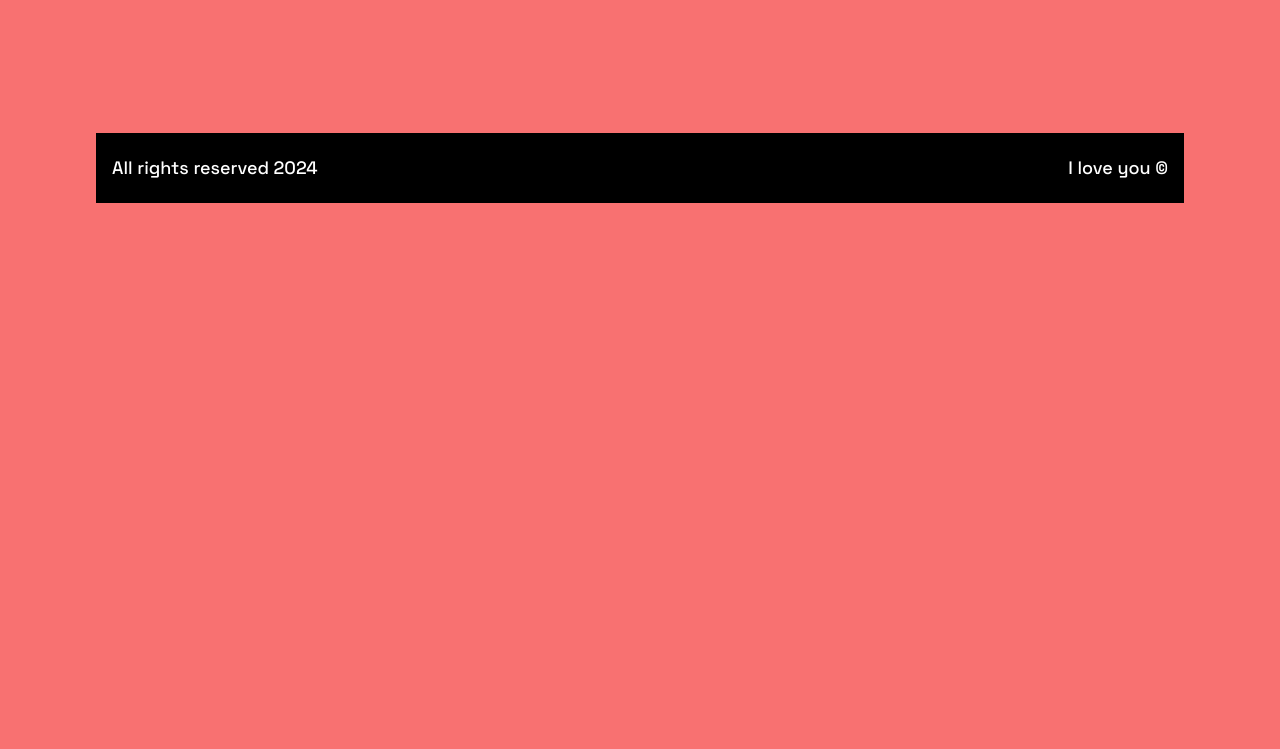
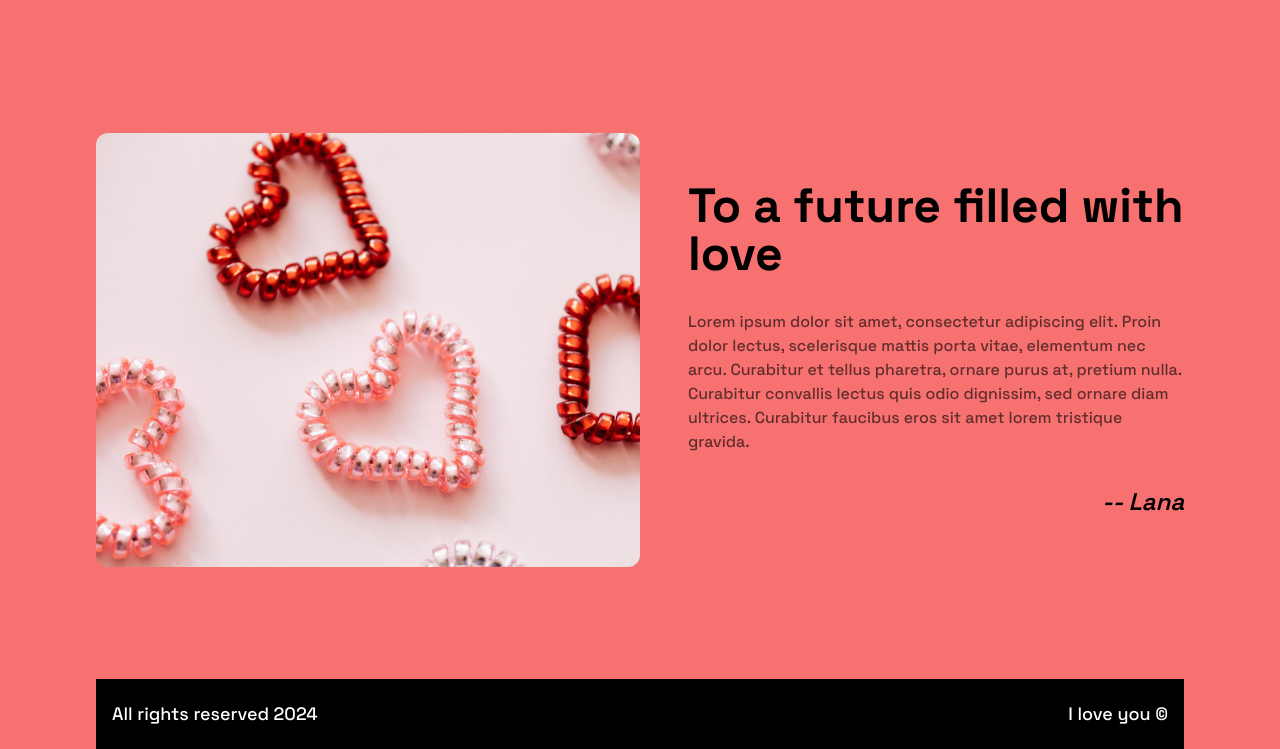
Before and after one commit to jesutobi-world/Valentine, a website: page src/index.html in a window 1280 px wide. Shown: the part 3467-4216 px from the top of the page. Before the commit the page ends 3670 px from the top, so only its background shows below. Drawn offline with Linux system fonts and the light colour scheme.

```diff
--- a/src/index.html
+++ b/src/index.html
@@ -76,7 +76,16 @@
                 <img src="./images/wood-heart.jpg" alt="image 16" class="object-cover h-[100%] w-[100%]">
             </div>
         </div>
-
+    </section>
+    <section class="w-[90%] lg:w-full h-auto flex flex-col gap-8 lg:gap-0 items-center text-center lg:text-left lg:h-[450px] lg:grid lg:grid-cols-2 lg:items-center lg:pb-4 mb-12 lg:mb-24">
+        <div class=" h-[80vw] lg:h-full w-full overflow-hidden rounded-xl">
+            <img src="./images/red-bands.jpg" alt="hero-image" class="h-full w-full object-cover">
+        </div>
+        <div class="lg:pl-12 flex flex-col gap-8">
+            <h1 class="text-4xl lg:text-5xl font-bold ">To a future filled with love</h1>
+            <p class="text-md opacity-60 font-medium">Lorem ipsum dolor sit amet, consectetur adipiscing elit. Proin dolor lectus, scelerisque mattis porta vitae, elementum nec arcu. Curabitur et tellus pharetra, ornare purus at, pretium nulla. Curabitur convallis lectus quis odio dignissim, sed ornare diam ultrices. Curabitur faucibus eros sit amet lorem tristique gravida.</p>
+            <p class="text-xl lg:text-2xl font-semibold lg:text-right italic">-- Lana</p>
+        </div>
     </section>
     <footer class="bg-black w-full h-[70px] flex justify-between items-center px-4">
         <p class="text-white text-lg font-medium">All rights reserved 2024</p>
```
Also changed, not shown: src/output.css.
